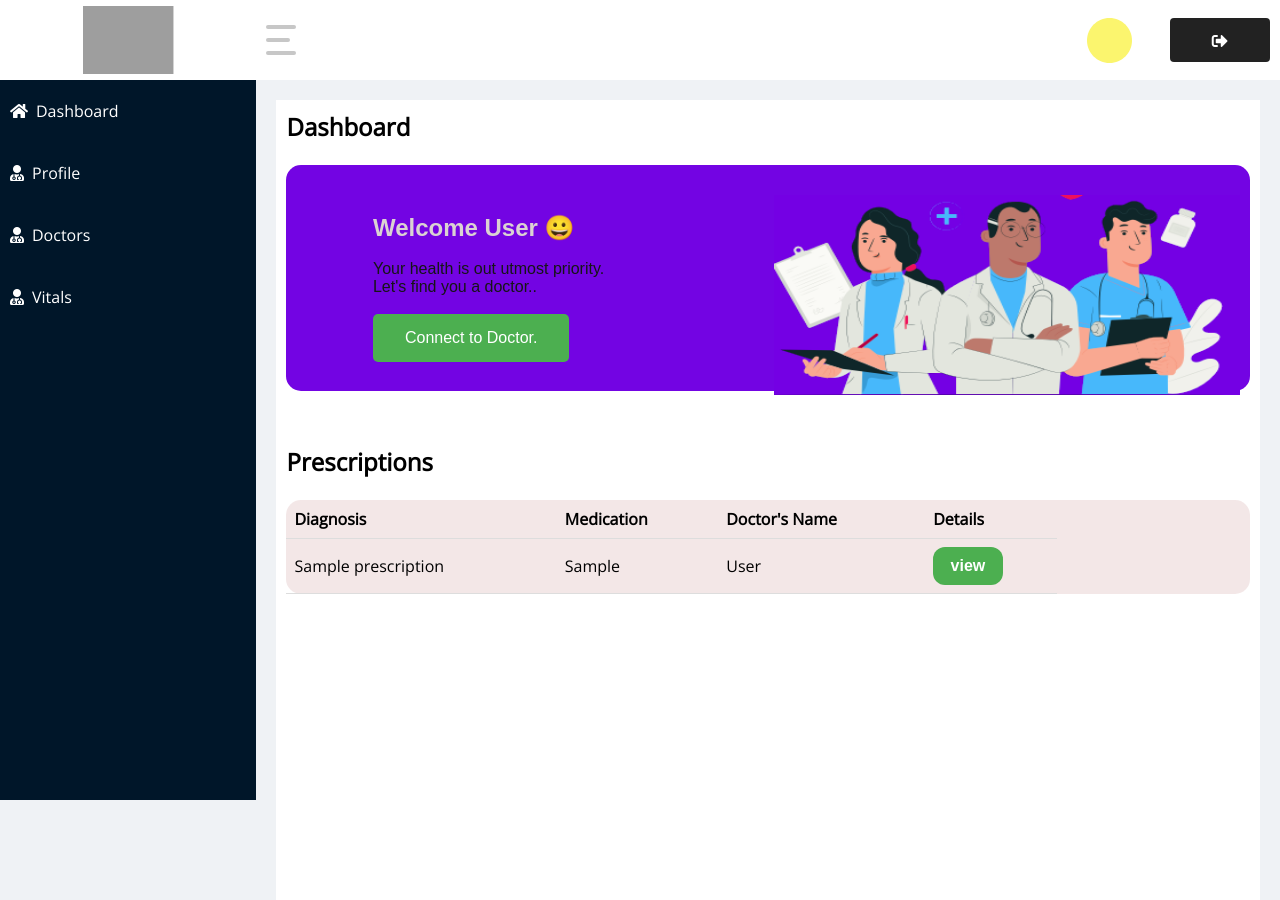
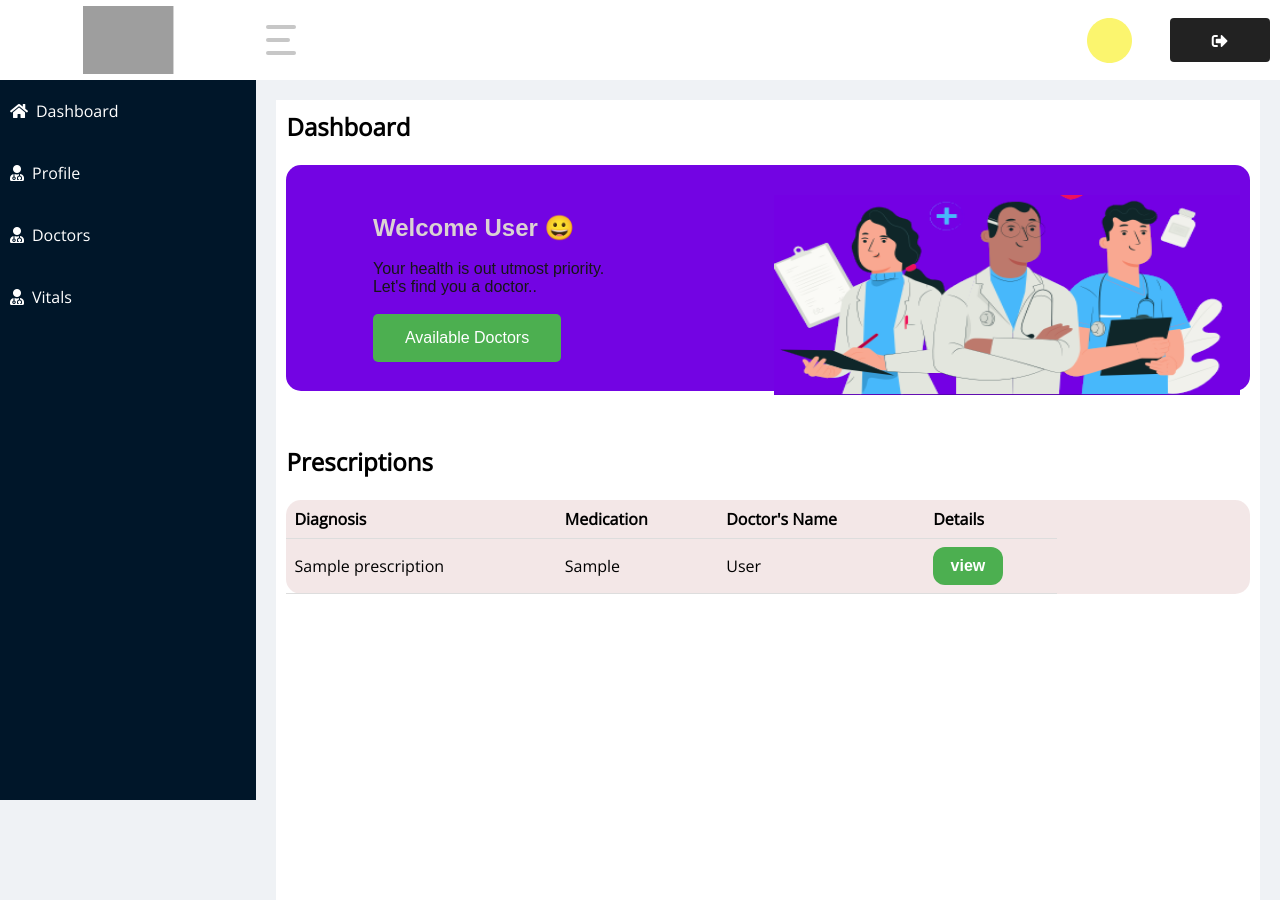
Before and after one commit to SJDev2000/medico_final, a Flask app: template flaskproject/templates/patientDashboard.html in a window 1280 px wide. Run offline with Flask 2, Linux system fonts and the light colour scheme; the template is opened without the code that fills it: values that come from a table or form of the project are taken from there, others are empty; tables that the repository leaves empty hold one stand-in row (values such as "Sample post"); grey boxes are pictures that could not be loaded.

Commit message:
Update patientDashboard.html

```diff
--- a/flaskproject/templates/patientDashboard.html
+++ b/flaskproject/templates/patientDashboard.html
@@ -84,8 +84,8 @@
                             <h3>Welcome {{patient.fullname}} &#128512;</h3><br>
                             <p style="color:rgb(22,22,22);">Your health is out utmost priority.</p>
                             <p style="color:rgb(22,22,22);">Let's find you a doctor..</p><br>
-                            <button onclick="window.location.href='/doctorProfiles'" class="btn">Connect to
-                                Doctor.</button>
+                            <button onclick="window.location.href='/doctorProfiles'" class="btn">Available
+                                Doctors</button>
                         </div>
                         <div class="grid-item item2">
                             <img src="{{url_for('static', filename='patientDashboard/dashImage.png')}}" alt="">
```
